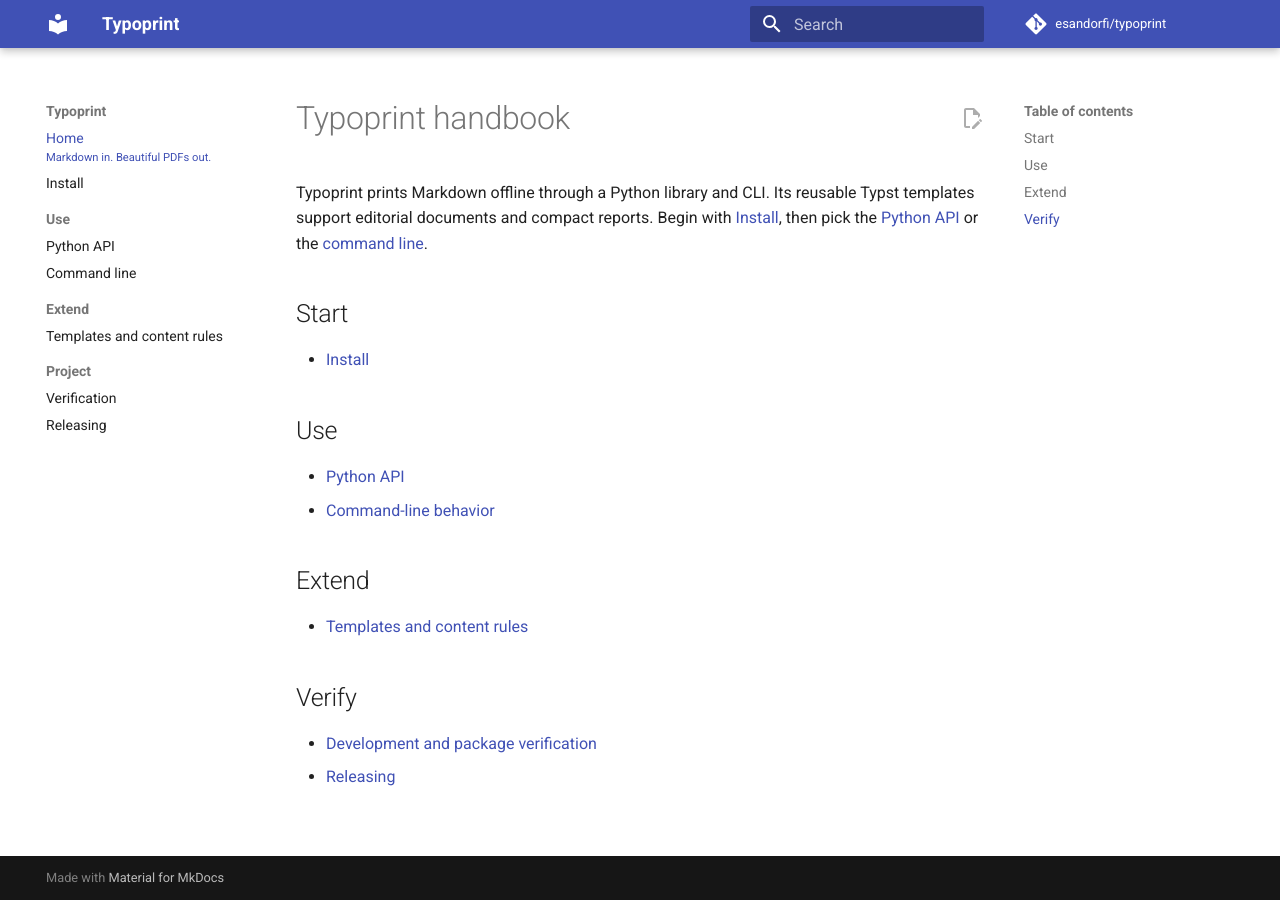
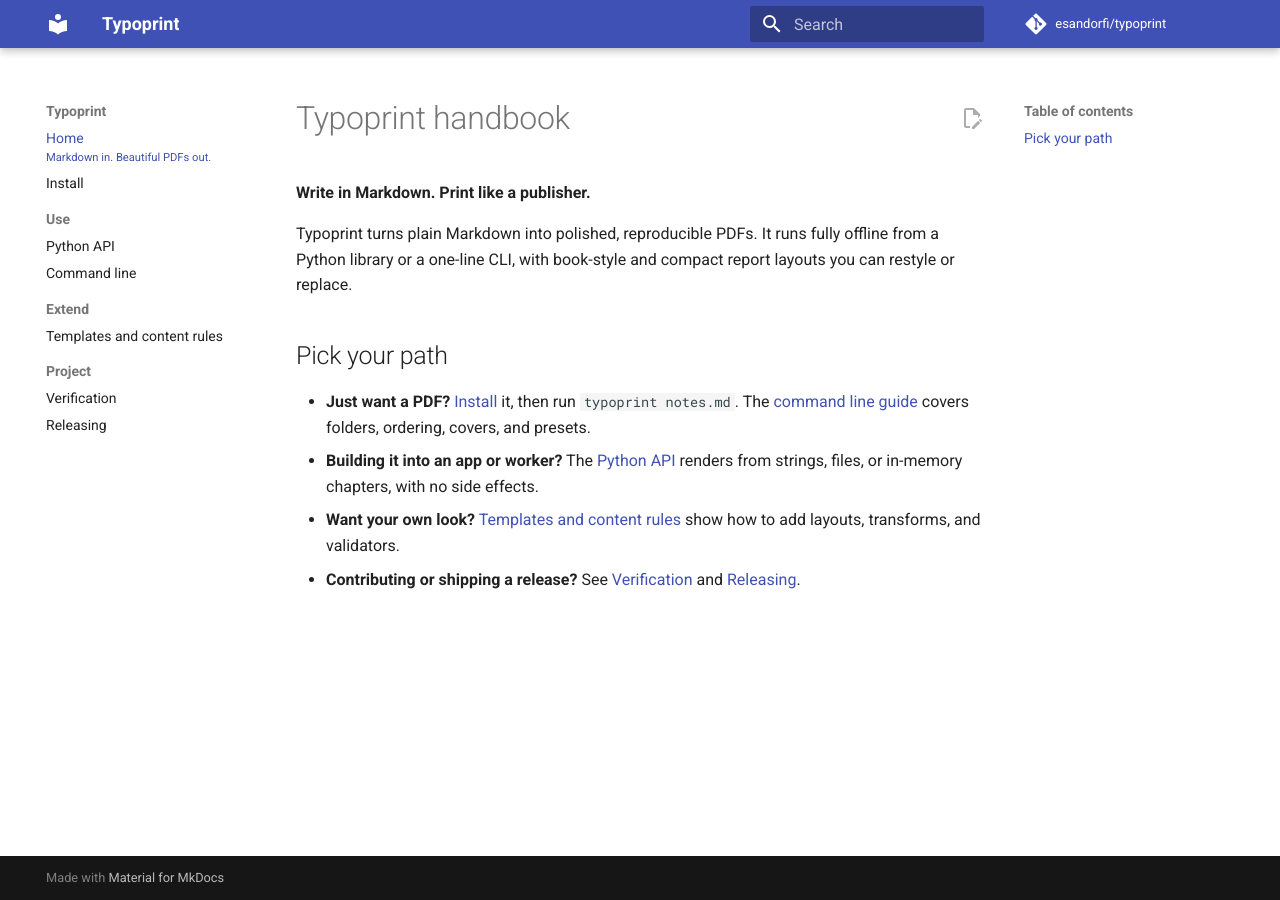
Before and after one commit to esandorfi/typoprint, an MkDocs documentation site: the page built from docs/README.md, in a window 1280 px wide. Built offline with MkDocs 1.6.1 and Material for MkDocs 9.7.7, drawn with Linux system fonts in a browser that asks for light colours; comment, search, counter and statistics services are not loaded.

Commit message:
Rewrite the docs home page

```diff
--- a/docs/README.md
+++ b/docs/README.md
@@ -5,24 +5,19 @@
 
 # Typoprint handbook
 
-Typoprint prints Markdown offline through a Python library and CLI. Its reusable
-Typst templates support editorial documents and compact reports. Begin with
-[Install](install.md), then pick the [Python API](python.md) or the [command line](cli.md).
+**Write in Markdown. Print like a publisher.**
 
-## Start
+Typoprint turns plain Markdown into polished, reproducible PDFs. It runs fully
+offline from a Python library or a one-line CLI, with book-style and compact
+report layouts you can restyle or replace.
 
-- [Install](install.md)
+## Pick your path
 
-## Use
-
-- [Python API](python.md)
-- [Command-line behavior](cli.md)
-
-## Extend
-
-- [Templates and content rules](extensions.md)
-
-## Verify
-
-- [Development and package verification](verification.md)
-- [Releasing](releasing.md)
+- **Just want a PDF?** [Install](install.md) it, then run `typoprint notes.md`.
+  The [command line guide](cli.md) covers folders, ordering, covers, and presets.
+- **Building it into an app or worker?** The [Python API](python.md) renders from
+  strings, files, or in-memory chapters, with no side effects.
+- **Want your own look?** [Templates and content rules](extensions.md) show how to
+  add layouts, transforms, and validators.
+- **Contributing or shipping a release?** See [Verification](verification.md) and
+  [Releasing](releasing.md).
```
